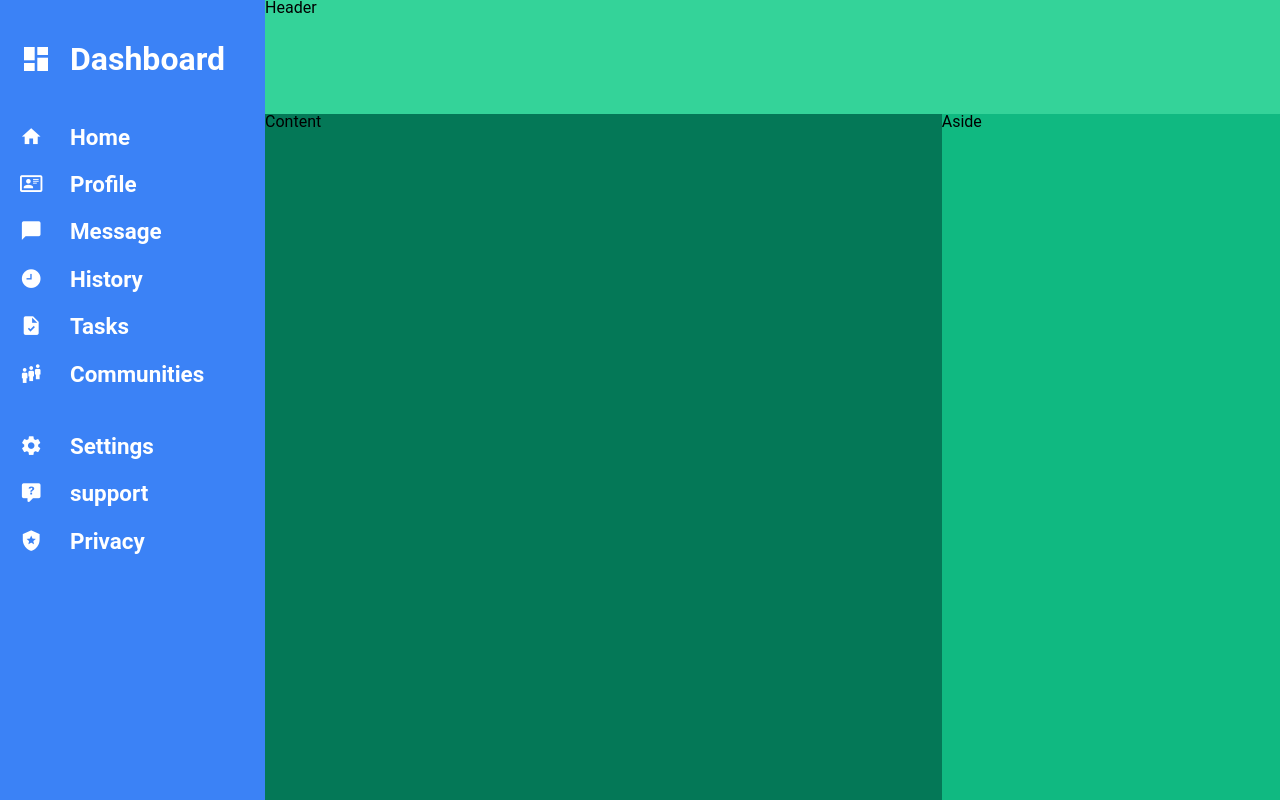
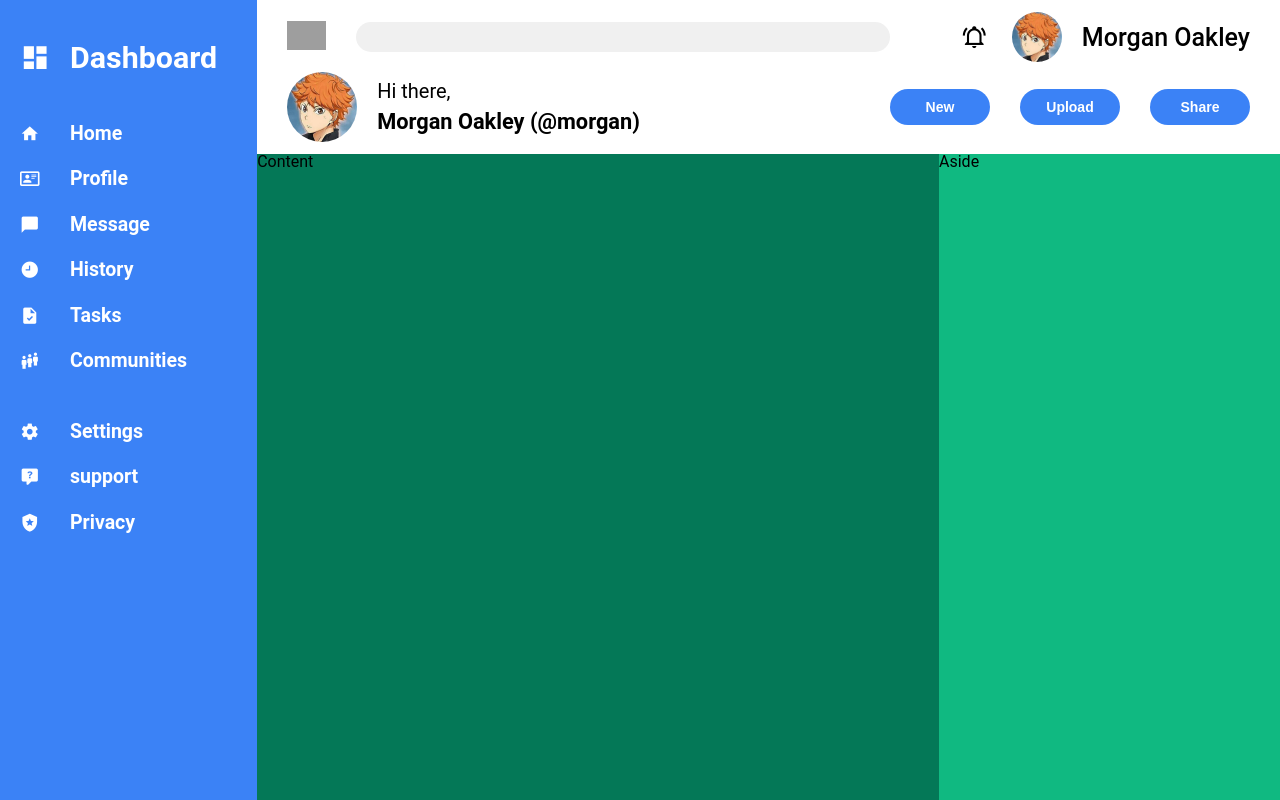
Before and after one commit to karti16/dashboard, a plain HTML site: page index.html in a window 1280 px wide. Drawn offline with Linux system fonts and the light colour scheme; grey boxes are pictures that could not be loaded.

Commit message:
finished header

```diff
--- a/asset/style.css
+++ b/asset/style.css
@@ -160,7 +160,9 @@ table {
 }
 .header {
   grid-area: nav;
-  background-color: #34d399;
+  background-color: #ffffff;
+  padding: 12px 30px;
+  grid-row-gap: 10px;
 }
 .content {
   grid-area: content;
@@ -189,7 +191,7 @@ span {
   padding-left: 20px;
 }
 a:first-child {
-  font-size: 2rem;
+  font-size: calc(15px + 1.2vw);
   padding-top: 12.5px;
   padding-bottom: 12.5px;
   margin-bottom: 25px;
@@ -197,7 +199,7 @@ a:first-child {
 a:nth-child(1n + 2) {
   padding-top: 12.5px;
   padding-bottom: 12.5px;
-  font-size: 1.4rem;
+  font-size: calc(8px + 0.9vw);
 }
 a:nth-child(7) {
   margin-bottom: 25px;
@@ -206,6 +208,86 @@ a:active {
   background-color: #2a5cadb2;
   transform: scale(100%);
 }
+.notify > img {
+  object-fit: cover;
+  height: 50px;
+  border-radius: 50%;
+}
+.profile > img {
+  object-fit: cover;
+  height: 70px;
+  border-radius: 50%;
+}
+.header {
+  display: grid;
+  grid-template-columns: 1fr auto;
+  grid-template-rows: 0.5fr 0.5fr;
+}
+.search > input {
+  width: 100%;
+  height: 30px;
+  padding: 10px;
+
+  border-style: none;
+  border-radius: 20px;
+  background-color: #f0f0f0;
+}
+.search_icon {
+  height: 29px;
+}
+.search {
+  display: flex;
+  align-items: center;
+  gap: 30px;
+}
+.notify {
+  display: flex;
+  align-items: center;
+  gap: 20px;
+  justify-content: flex-end;
+
+  font-size: 25px;
+  font-weight: 500;
+}
+.profile {
+  display: flex;
+  align-items: center;
+  gap: 20px;
+}
+
+.p_name > p:first-child {
+  font-size: 20px;
+  padding-bottom: 10px;
+}
+.p_name > p:last-child {
+  font-size: 1.7vw;
+  font-weight: bold;
+}
+.post_button {
+  display: flex;
+  gap: 30px;
+  align-items: center;
+  justify-content: flex-end;
+}
+.post_button button {
+  width: 100px;
+  background-color: #3b82f6;
+  color: white;
+  border-style: none;
+  padding: 10px 20px;
+  border-radius: 20px;
+  font-size: 14px;
+  font-weight: bold;
+}
+.post_button button:hover {
+  background-color: #1b65db;
+  cursor: pointer;
+}
+/* ##################################################
+####################################################
+3########################################################
+######################################################3 */
+
 @media only screen and (max-width: 480px) {
   .container {
     display: grid;
--- a/index.html
+++ b/index.html
@@ -8,6 +8,10 @@
     <link
       rel="stylesheet"
       href="//cdn.jsdelivr.net/npm/@mdi/font@6.5.95/css/materialdesignicons.min.css"
+    />
+    <link
+      rel="stylesheet"
+      href="https://cdnjs.cloudflare.com/ajax/libs/font-awesome/4.7.0/css/font-awesome.min.css"
     />
     <script src="script.js" defer></script>
     <title>Dashboard</title>
@@ -28,7 +32,33 @@
         <a href="#"><span class="mdi mdi-comment-question"></span>support</a>
         <a href="#"> <span class="mdi mdi-shield-star"></span>Privacy </a>
       </div>
-      <div class="header">Header</div>
+      <div class="header">
+        <div class="search">
+          <label for="search_bar"
+            ><img
+              class="search_icon"
+              src="https://img.icons8.com/ios/50/000000/search--v1.png"
+          /></label>
+          <input type="search" name="search_text" id="search_bar" />
+        </div>
+        <div class="notify">
+          <span class="mdi mdi-bell-ring-outline"></span>
+          <img src="asset/hinata.png" alt="hinata" />
+          <p>Morgan Oakley</p>
+        </div>
+        <div class="profile">
+          <img src="asset/hinata.png" alt="" />
+          <div class="p_name">
+            <p>Hi there,</p>
+            <p>Morgan Oakley (@morgan)</p>
+          </div>
+        </div>
+        <div class="post_button">
+          <button>New</button>
+          <button>Upload</button>
+          <button>Share</button>
+        </div>
+      </div>
       <div class="content">Content</div>
       <div class="aside">Aside</div>
     </div>
```
Also changed, not shown: asset/hinanta.webp (added), asset/hinata.png (added), asset/reddit-avatar.png (added).
